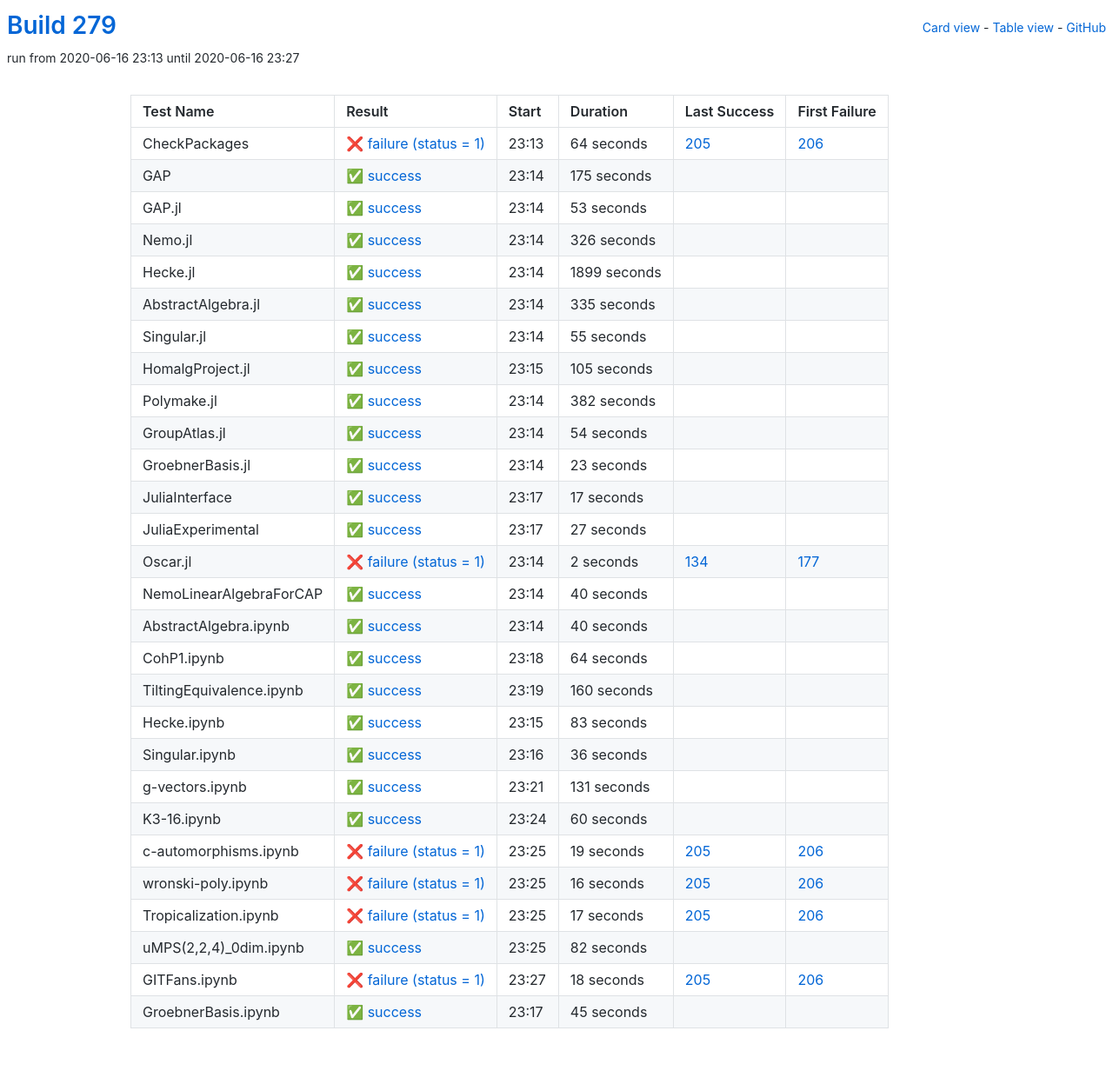
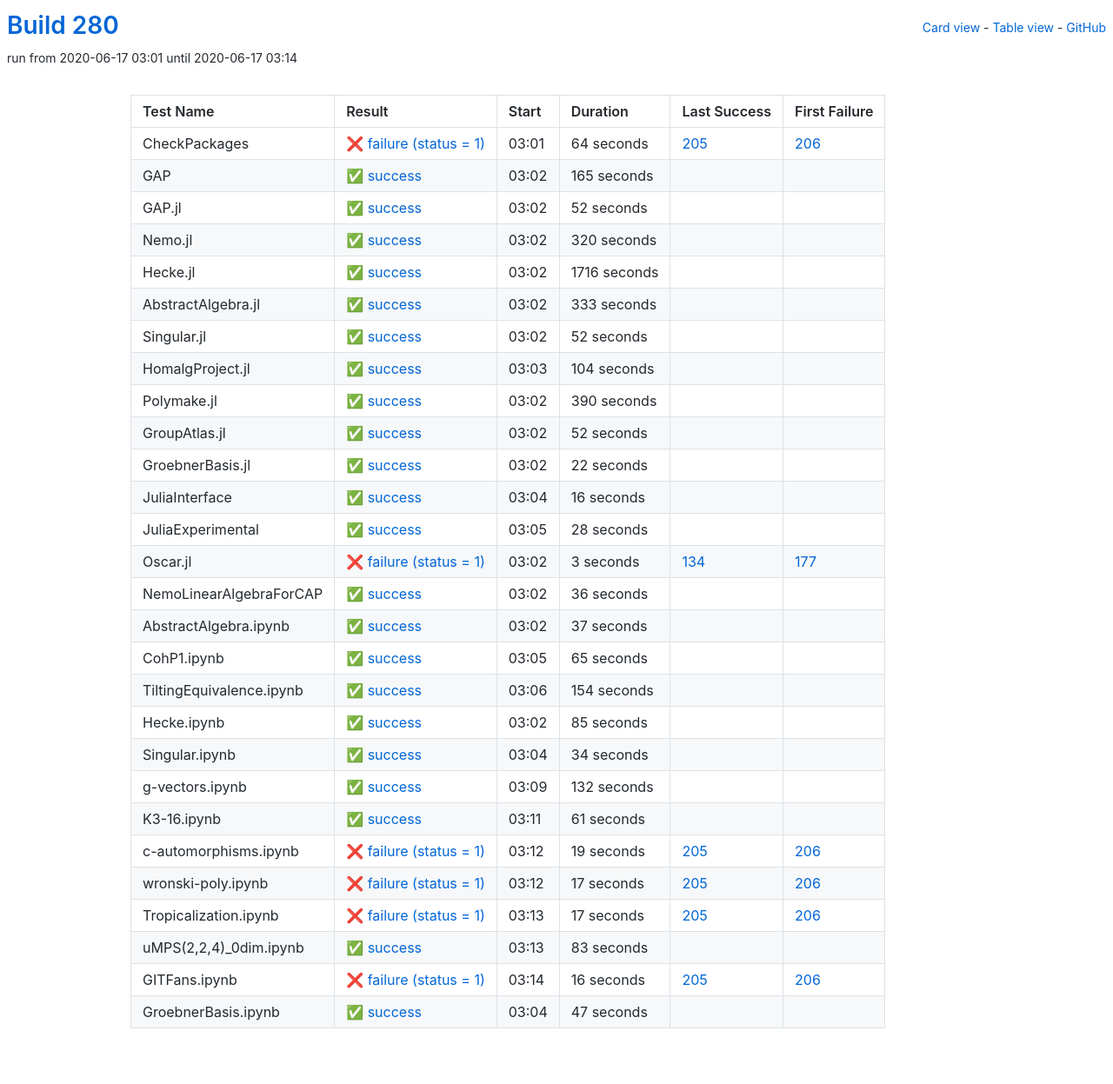
Before and after one commit to oscar-system/oscar-ci-status-stable, a Jekyll site: the page built from table.html, in a window 1280 px wide. Shown: the whole page at 87% size. Built offline with Jekyll 4.4.1, drawn with Linux system fonts in a browser that asks for light colours.

Commit message:
Build #280

```diff
--- a/_data/ci.yml
+++ b/_data/ci.yml
@@ -1,6 +1,6 @@
 ---
-build: 279
-build_url: https://oscarci.mathematik.uni-kl.de/job/oscar-stable/279/
+build: 280
+build_url: https://oscarci.mathematik.uni-kl.de/job/oscar-stable/280/
 job: oscar-stable
 organization: oscar-system
 repo: oscar-ci-status-stable
@@ -8,8 +8,8 @@ repourl: https://github.com/oscar-system/oscar-ci-status-stable
 tests:
 - name: CheckPackages
   id: checkpackages
-  log: https://oscarci.mathematik.uni-kl.de/job/oscar-stable/279/artifact/logs/build-279/CheckPackages.log
-  start: 2020-06-16 23:13
+  log: https://oscarci.mathematik.uni-kl.de/job/oscar-stable/280/artifact/logs/build-280/CheckPackages.log
+  start: 2020-06-17 03:01
   success: false
   exitcode: 1
   status: failure
@@ -20,224 +20,164 @@ tests:
   first_failure_url: https://oscarci.mathematik.uni-kl.de/job/oscar-stable/206/
 - name: GAP
   id: gap
-  log: https://oscarci.mathematik.uni-kl.de/job/oscar-stable/279/artifact/logs/build-279/GAP.log
-  start: 2020-06-16 23:14
+  log: https://oscarci.mathematik.uni-kl.de/job/oscar-stable/280/artifact/logs/build-280/GAP.log
+  start: 2020-06-17 03:02
   success: true
   exitcode: 0
   status: success
-  duration: 175
+  duration: 165
   last_success: false
   last_success_url:
   first_failure: false
   first_failure_url:
 - name: GAP.jl
   id: gap-jl
-  log: https://oscarci.mathematik.uni-kl.de/job/oscar-stable/279/artifact/logs/build-279/GAP.jl.log
-  start: 2020-06-16 23:14
+  log: https://oscarci.mathematik.uni-kl.de/job/oscar-stable/280/artifact/logs/build-280/GAP.jl.log
+  start: 2020-06-17 03:02
   success: true
   exitcode: 0
   status: success
-  duration: 53
+  duration: 52
   last_success: false
   last_success_url:
   first_failure: false
   first_failure_url:
 - name: Nemo.jl
   id: nemo-jl
-  log: https://oscarci.mathematik.uni-kl.de/job/oscar-stable/279/artifact/logs/build-279/Nemo.jl.log
-  start: 2020-06-16 23:14
+  log: https://oscarci.mathematik.uni-kl.de/job/oscar-stable/280/artifact/logs/build-280/Nemo.jl.log
+  start: 2020-06-17 03:02
   success: true
   exitcode: 0
   status: success
-  duration: 326
+  duration: 320
   last_success: false
   last_success_url:
   first_failure: false
   first_failure_url:
 - name: Hecke.jl
   id: hecke-jl
-  log: https://oscarci.mathematik.uni-kl.de/job/oscar-stable/279/artifact/logs/build-279/Hecke.jl.log
-  start: 2020-06-16 23:14
+  log: https://oscarci.mathematik.uni-kl.de/job/oscar-stable/280/artifact/logs/build-280/Hecke.jl.log
+  start: 2020-06-17 03:02
   success: true
   exitcode: 0
   status: success
-  duration: 1899
+  duration: 1716
   last_success: false
   last_success_url:
   first_failure: false
   first_failure_url:
 - name: AbstractAlgebra.jl
   id: abstractalgebra-jl
-  log: https://oscarci.mathematik.uni-kl.de/job/oscar-stable/279/artifact/logs/build-279/AbstractAlgebra.jl.log
-  start: 2020-06-16 23:14
+  log: https://oscarci.mathematik.uni-kl.de/job/oscar-stable/280/artifact/logs/build-280/AbstractAlgebra.jl.log
+  start: 2020-06-17 03:02
   success: true
   exitcode: 0
   status: success
-  duration: 335
+  duration: 333
   last_success: false
   last_success_url:
   first_failure: false
   first_failure_url:
 - name: Singular.jl
   id: singular-jl
-  log: https://oscarci.mathematik.uni-kl.de/job/oscar-stable/279/artifact/logs/build-279/Singular.jl.log
-  start: 2020-06-16 23:14
+  log: https://oscarci.mathematik.uni-kl.de/job/oscar-stable/280/artifact/logs/build-280/Singular.jl.log
+  start: 2020-06-17 03:02
   success: true
   exitcode: 0
   status: success
-  duration: 55
+  duration: 52
   last_success: false
   last_success_url:
   first_failure: false
   first_failure_url:
 - name: HomalgProject.jl
   id: homalgproject-jl
-  log: https://oscarci.mathematik.uni-kl.de/job/oscar-stable/279/artifact/logs/build-279/HomalgProject.jl.log
-  start: 2020-06-16 23:15
+  log: https://oscarci.mathematik.uni-kl.de/job/oscar-stable/280/artifact/logs/build-280/HomalgProject.jl.log
+  start: 2020-06-17 03:03
   success: true
   exitcode: 0
   status: success
-  duration: 105
+  duration: 104
   last_success: false
   last_success_url:
   first_failure: false
   first_failure_url:
 - name: Polymake.jl
   id: polymake-jl
-  log: https://oscarci.mathematik.uni-kl.de/job/oscar-stable/279/artifact/logs/build-279/Polymake.jl.log
-  start: 2020-06-16 23:14
+  log: https://oscarci.mathematik.uni-kl.de/job/oscar-stable/280/artifact/logs/build-280/Polymake.jl.log
+  start: 2020-06-17 03:02
   success: true
   exitcode: 0
   status: success
-  duration: 382
+  duration: 390
   last_success: false
   last_success_url:
   first_failure: false
   first_failure_url:
 - name: GroupAtlas.jl
   id: groupatlas-jl
-  log: https://oscarci.mathematik.uni-kl.de/job/oscar-stable/279/artifact/logs/build-279/GroupAtlas.jl.log
-  start: 2020-06-16 23:14
+  log: https://oscarci.mathematik.uni-kl.de/job/oscar-stable/280/artifact/logs/build-280/GroupAtlas.jl.log
+  start: 2020-06-17 03:02
   success: true
   exitcode: 0
   status: success
-  duration: 54
+  duration: 52
   last_success: false
   last_success_url:
   first_failure: false
   first_failure_url:
 - name: GroebnerBasis.jl
   id: groebnerbasis-jl
-  log: https://oscarci.mathematik.uni-kl.de/job/oscar-stable/279/artifact/logs/build-279/GroebnerBasis.jl.log
-  start: 2020-06-16 23:14
+  log: https://oscarci.mathematik.uni-kl.de/job/oscar-stable/280/artifact/logs/build-280/GroebnerBasis.jl.log
+  start: 2020-06-17 03:02
   success: true
   exitcode: 0
   status: success
-  duration: 23
+  duration: 22
   last_success: false
   last_success_url:
   first_failure: false
   first_failure_url:
 - name: JuliaInterface
   id: juliainterface
-  log: https://oscarci.mathematik.uni-kl.de/job/oscar-stable/279/artifact/logs/build-279/JuliaInterface.log
-  start: 2020-06-16 23:17
+  log: https://oscarci.mathematik.uni-kl.de/job/oscar-stable/280/artifact/logs/build-280/JuliaInterface.log
+  start: 2020-06-17 03:04
   success: true
   exitcode: 0
   status: success
-  duration: 17
+  duration: 16
   last_success: false
   last_success_url:
   first_failure: false
   first_failure_url:
 - name: JuliaExperimental
   id: juliaexperimental
-  log: https://oscarci.mathematik.uni-kl.de/job/oscar-stable/279/artifact/logs/build-279/JuliaExperimental.log
-  start: 2020-06-16 23:17
+  log: https://oscarci.mathematik.uni-kl.de/job/oscar-stable/280/artifact/logs/build-280/JuliaExperimental.log
+  start: 2020-06-17 03:05
   success: true
   exitcode: 0
   status: success
-  duration: 27
+  duration: 28
   last_success: false
   last_success_url:
   first_failure: false
   first_failure_url:
 - name: Oscar.jl
   id: oscar-jl
-  log: https://oscarci.mathematik.uni-kl.de/job/oscar-stable/279/artifact/logs/build-279/Oscar.jl.log
-  start: 2020-06-16 23:14
+  log: https://oscarci.mathematik.uni-kl.de/job/oscar-stable/280/artifact/logs/build-280/Oscar.jl.log
+  start: 2020-06-17 03:02
   success: false
   exitcode: 1
   status: failure
-  duration: 2
+  duration: 3
   last_success: 134
   last_success_url: https://oscarci.mathematik.uni-kl.de/job/oscar-stable/134/
   first_failure: 177
   first_failure_url: https://oscarci.mathematik.uni-kl.de/job/oscar-stable/177/
 - name: NemoLinearAlgebraForCAP
   id: nemolinearalgebraforcap
-  log: https://oscarci.mathematik.uni-kl.de/job/oscar-stable/279/artifact/logs/build-279/NemoLinearAlgebraForCAP.log
-  start: 2020-06-16 23:14
-  success: true
-  exitcode: 0
-  status: success
-  duration: 40
-  last_success: false
-  last_success_url:
-  first_failure: false
-  first_failure_url:
-- name: AbstractAlgebra.ipynb
-  id: abstractalgebra-ipynb
-  log: https://oscarci.mathematik.uni-kl.de/job/oscar-stable/279/artifact/logs/build-279/AbstractAlgebra.ipynb.log
-  start: 2020-06-16 23:14
-  success: true
-  exitcode: 0
-  status: success
-  duration: 40
-  last_success: false
-  last_success_url:
-  first_failure: false
-  first_failure_url:
-- name: CohP1.ipynb
-  id: cohp1-ipynb
-  log: https://oscarci.mathematik.uni-kl.de/job/oscar-stable/279/artifact/logs/build-279/CohP1.ipynb.log
-  start: 2020-06-16 23:18
-  success: true
-  exitcode: 0
-  status: success
-  duration: 64
-  last_success: false
-  last_success_url:
-  first_failure: false
-  first_failure_url:
-- name: TiltingEquivalence.ipynb
-  id: tiltingequivalence-ipynb
-  log: https://oscarci.mathematik.uni-kl.de/job/oscar-stable/279/artifact/logs/build-279/TiltingEquivalence.ipynb.log
-  start: 2020-06-16 23:19
-  success: true
-  exitcode: 0
-  status: success
-  duration: 160
-  last_success: false
-  last_success_url:
-  first_failure: false
-  first_failure_url:
-- name: Hecke.ipynb
-  id: hecke-ipynb
-  log: https://oscarci.mathematik.uni-kl.de/job/oscar-stable/279/artifact/logs/build-279/Hecke.ipynb.log
-  start: 2020-06-16 23:15
-  success: true
-  exitcode: 0
-  status: success
-  duration: 83
-  last_success: false
-  last_success_url:
-  first_failure: false
-  first_failure_url:
-- name: Singular.ipynb
-  id: singular-ipynb
-  log: https://oscarci.mathematik.uni-kl.de/job/oscar-stable/279/artifact/logs/build-279/Singular.ipynb.log
-  start: 2020-06-16 23:16
+  log: https://oscarci.mathematik.uni-kl.de/job/oscar-stable/280/artifact/logs/build-280/NemoLinearAlgebraForCAP.log
+  start: 2020-06-17 03:02
   success: true
   exitcode: 0
   status: success
@@ -246,34 +186,94 @@ tests:
   last_success_url:
   first_failure: false
   first_failure_url:
-- name: g-vectors.ipynb
-  id: g-vectors-ipynb
-  log: https://oscarci.mathematik.uni-kl.de/job/oscar-stable/279/artifact/logs/build-279/g-vectors.ipynb.log
-  start: 2020-06-16 23:21
+- name: AbstractAlgebra.ipynb
+  id: abstractalgebra-ipynb
+  log: https://oscarci.mathematik.uni-kl.de/job/oscar-stable/280/artifact/logs/build-280/AbstractAlgebra.ipynb.log
+  start: 2020-06-17 03:02
   success: true
   exitcode: 0
   status: success
-  duration: 131
+  duration: 37
+  last_success: false
+  last_success_url:
+  first_failure: false
+  first_failure_url:
+- name: CohP1.ipynb
+  id: cohp1-ipynb
+  log: https://oscarci.mathematik.uni-kl.de/job/oscar-stable/280/artifact/logs/build-280/CohP1.ipynb.log
+  start: 2020-06-17 03:05
+  success: true
+  exitcode: 0
+  status: success
+  duration: 65
+  last_success: false
+  last_success_url:
+  first_failure: false
+  first_failure_url:
+- name: TiltingEquivalence.ipynb
+  id: tiltingequivalence-ipynb
+  log: https://oscarci.mathematik.uni-kl.de/job/oscar-stable/280/artifact/logs/build-280/TiltingEquivalence.ipynb.log
+  start: 2020-06-17 03:06
+  success: true
+  exitcode: 0
+  status: success
+  duration: 154
+  last_success: false
+  last_success_url:
+  first_failure: false
+  first_failure_url:
+- name: Hecke.ipynb
+  id: hecke-ipynb
+  log: https://oscarci.mathematik.uni-kl.de/job/oscar-stable/280/artifact/logs/build-280/Hecke.ipynb.log
+  start: 2020-06-17 03:02
+  success: true
+  exitcode: 0
+  status: success
+  duration: 85
+  last_success: false
+  last_success_url:
+  first_failure: false
+  first_failure_url:
+- name: Singular.ipynb
+  id: singular-ipynb
+  log: https://oscarci.mathematik.uni-kl.de/job/oscar-stable/280/artifact/logs/build-280/Singular.ipynb.log
+  start: 2020-06-17 03:04
+  success: true
+  exitcode: 0
+  status: success
+  duration: 34
+  last_success: false
+  last_success_url:
+  first_failure: false
+  first_failure_url:
+- name: g-vectors.ipynb
+  id: g-vectors-ipynb
+  log: https://oscarci.mathematik.uni-kl.de/job/oscar-stable/280/artifact/logs/build-280/g-vectors.ipynb.log
+  start: 2020-06-17 03:09
+  success: true
+  exitcode: 0
+  status: success
+  duration: 132
   last_success: false
   last_success_url:
   first_failure: false
   first_failure_url:
 - name: K3-16.ipynb
   id: k3-16-ipynb
-  log: https://oscarci.mathematik.uni-kl.de/job/oscar-stable/279/artifact/logs/build-279/K3-16.ipynb.log
-  start: 2020-06-16 23:24
+  log: https://oscarci.mathematik.uni-kl.de/job/oscar-stable/280/artifact/logs/build-280/K3-16.ipynb.log
+  start: 2020-06-17 03:11
   success: true
   exitcode: 0
   status: success
-  duration: 60
+  duration: 61
   last_success: false
   last_success_url:
   first_failure: false
   first_failure_url:
 - name: c-automorphisms.ipynb
   id: c-automorphisms-ipynb
-  log: https://oscarci.mathematik.uni-kl.de/job/oscar-stable/279/artifact/logs/build-279/c-automorphisms.ipynb.log
-  start: 2020-06-16 23:25
+  log: https://oscarci.mathematik.uni-kl.de/job/oscar-stable/280/artifact/logs/build-280/c-automorphisms.ipynb.log
+  start: 2020-06-17 03:12
   success: false
   exitcode: 1
   status: failure
@@ -284,20 +284,20 @@ tests:
   first_failure_url: https://oscarci.mathematik.uni-kl.de/job/oscar-stable/206/
 - name: wronski-poly.ipynb
   id: wronski-poly-ipynb
-  log: https://oscarci.mathematik.uni-kl.de/job/oscar-stable/279/artifact/logs/build-279/wronski-poly.ipynb.log
-  start: 2020-06-16 23:25
+  log: https://oscarci.mathematik.uni-kl.de/job/oscar-stable/280/artifact/logs/build-280/wronski-poly.ipynb.log
+  start: 2020-06-17 03:12
   success: false
   exitcode: 1
   status: failure
-  duration: 16
+  duration: 17
   last_success: 205
   last_success_url: https://oscarci.mathematik.uni-kl.de/job/oscar-stable/205/
   first_failure: 206
   first_failure_url: https://oscarci.mathematik.uni-kl.de/job/oscar-stable/206/
 - name: Tropicalization.ipynb
   id: tropicalization-ipynb
-  log: https://oscarci.mathematik.uni-kl.de/job/oscar-stable/279/artifact/logs/build-279/Tropicalization.ipynb.log
-  start: 2020-06-16 23:25
+  log: https://oscarci.mathematik.uni-kl.de/job/oscar-stable/280/artifact/logs/build-280/Tropicalization.ipynb.log
+  start: 2020-06-17 03:13
   success: false
   exitcode: 1
   status: failure
@@ -308,36 +308,36 @@ tests:
   first_failure_url: https://oscarci.mathematik.uni-kl.de/job/oscar-stable/206/
 - name: uMPS(2,2,4)_0dim.ipynb
   id: umps-2-2-4-0dim-ipynb
-  log: https://oscarci.mathematik.uni-kl.de/job/oscar-stable/279/artifact/logs/build-279/uMPS-2-2-4-_0dim.ipynb.log
-  start: 2020-06-16 23:25
+  log: https://oscarci.mathematik.uni-kl.de/job/oscar-stable/280/artifact/logs/build-280/uMPS-2-2-4-_0dim.ipynb.log
+  start: 2020-06-17 03:13
   success: true
   exitcode: 0
   status: success
-  duration: 82
+  duration: 83
   last_success: false
   last_success_url:
   first_failure: false
   first_failure_url:
 - name: GITFans.ipynb
   id: gitfans-ipynb
-  log: https://oscarci.mathematik.uni-kl.de/job/oscar-stable/279/artifact/logs/build-279/GITFans.ipynb.log
-  start: 2020-06-16 23:27
+  log: https://oscarci.mathematik.uni-kl.de/job/oscar-stable/280/artifact/logs/build-280/GITFans.ipynb.log
+  start: 2020-06-17 03:14
   success: false
   exitcode: 1
   status: failure
-  duration: 18
+  duration: 16
   last_success: 205
   last_success_url: https://oscarci.mathematik.uni-kl.de/job/oscar-stable/205/
   first_failure: 206
   first_failure_url: https://oscarci.mathematik.uni-kl.de/job/oscar-stable/206/
 - name: GroebnerBasis.ipynb
   id: groebnerbasis-ipynb
-  log: https://oscarci.mathematik.uni-kl.de/job/oscar-stable/279/artifact/logs/build-279/GroebnerBasis.ipynb.log
-  start: 2020-06-16 23:17
+  log: https://oscarci.mathematik.uni-kl.de/job/oscar-stable/280/artifact/logs/build-280/GroebnerBasis.ipynb.log
+  start: 2020-06-17 03:04
   success: true
   exitcode: 0
   status: success
-  duration: 45
+  duration: 47
   last_success: false
   last_success_url:
   first_failure: false
```
Also changed, not shown: README.md.
